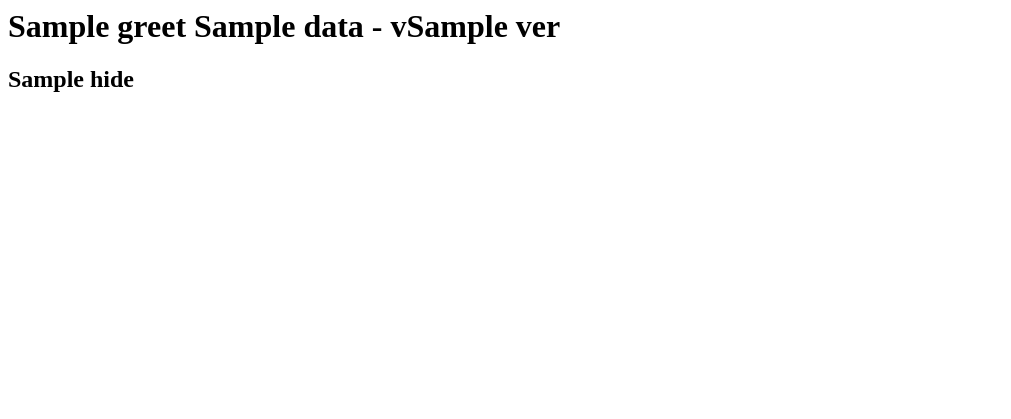
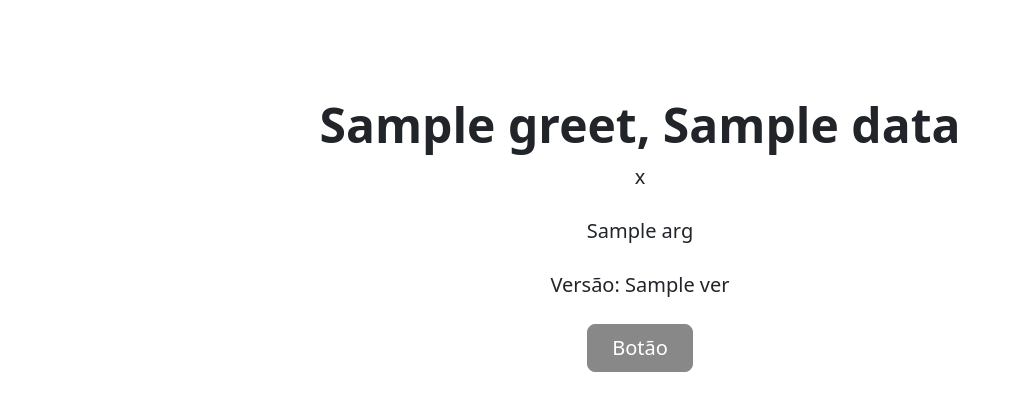
Before and after one commit to zozores/hello-pod-flask, a Flask app: template templates/hello.html in a window 1280 px wide. Shown: the top 419 px of the page, without its empty margins (0-1011 px from the left). Run offline with Flask 2, Linux system fonts and the light colour scheme; the template is opened without the code that fills it: most values are stand-ins (such as "Sample title", 1, 10 or a date in 2020).

Commit message:
atualização para versão 4

```diff
--- a/app.py
+++ b/app.py
@@ -1,5 +1,6 @@
 from flask import Flask, render_template
 from dynaconf import FlaskDynaconf
+import sys
 import socket
 
 
@@ -13,9 +14,12 @@
 def hello():
     data = {
         'hostname': socket.gethostname(),
-        'ver': settings.get("ver", ""),
-        'greet': settings.get("greet", ""),
-        'hide': settings.get("hide", "")
+        'ver': settings.get("ver", "4.0"),
+        'greet': settings.get("greet", "Olá"),
+        'secret': settings.get("secret", ""),
+        'primary_color': settings.get("primary_color", "red"),
+        'secondary_color': settings.get("secondary_color", "orange"),
+        'arg': sys.argv[1]
     }
     return render_template('hello.html', data=data)
 
--- a/templates/hello.html
+++ b/templates/hello.html
@@ -1,11 +1,43 @@
 <html>
 <head>
-    <title>Hello v{{ data.ver }}</title>
+    <title>{{ data.greet }}, {{ data.hostname }}!</title>
+    <link href="https://cdn.jsdelivr.net/npm/bootstrap@5.2.0-beta1/dist/css/bootstrap.min.css" rel="stylesheet" integrity="sha384-0evHe/X+R7YkIZDRvuzKMRqM+OrBnVFBL6DOitfPri4tjfHxaWutUpFmBp4vmVor" crossorigin="anonymous">
+    <style>
+        .btn-personalizado {
+          color: white;
+          background-color: {{ data.primary_color }};
+          border-color: {{ data.primary_color }};
+        }
+
+        .btn-personalizado:hover {
+          color: #fff;
+          background-color: {{ data.secondary_color }};
+          border-color: {{ data.secondary_color }};
+        }
+
+        .btn-personalizado:focus,
+        .btn-personalizado.focus {
+          color: #fff;
+          background-color: black;
+          border-color: black;
+          box-shadow: 0 0 0 0.2rem rgba(49, 132, 253, 0.5);
+        }
+    </style>
 </head>
 <body>
-<h1>{{ data.greet }} {{ data.hostname }} - v{{ data.ver }}</h1>
-{% if data.hide %}
-<h2>{{ data.hide }}<h2>
-{% endif %}
+    <div class="px-4 py-5 my-5 text-center">
+        <h1 class="display-5 fw-bold">{{ data.greet }}, {{ data.hostname }}</h1>
+        <div class="col-lg-6 mx-auto">
+          {% if data.secret %}
+          <p class="lead mb-4">{{ data.secret }}</p>
+          {% endif %}
+          {% if data.arg %}
+          <p class="lead mb-4">{{ data.arg }}</p>
+          {% endif %}
+          <p class="lead mb-4">Versão: {{ data.ver }}</p>
+          <div class="d-grid gap-2 d-sm-flex justify-content-sm-center">
+            <button type="button" class="btn btn-personalizado btn-lg px-4 gap-3">Botão</button>
+          </div>
+        </div>
+      </div>
 </body>
-</html>
```
Also changed, not shown: config.py (added, +10 -0 lines), requirements.txt (+15 -7 lines), 3 other files.
